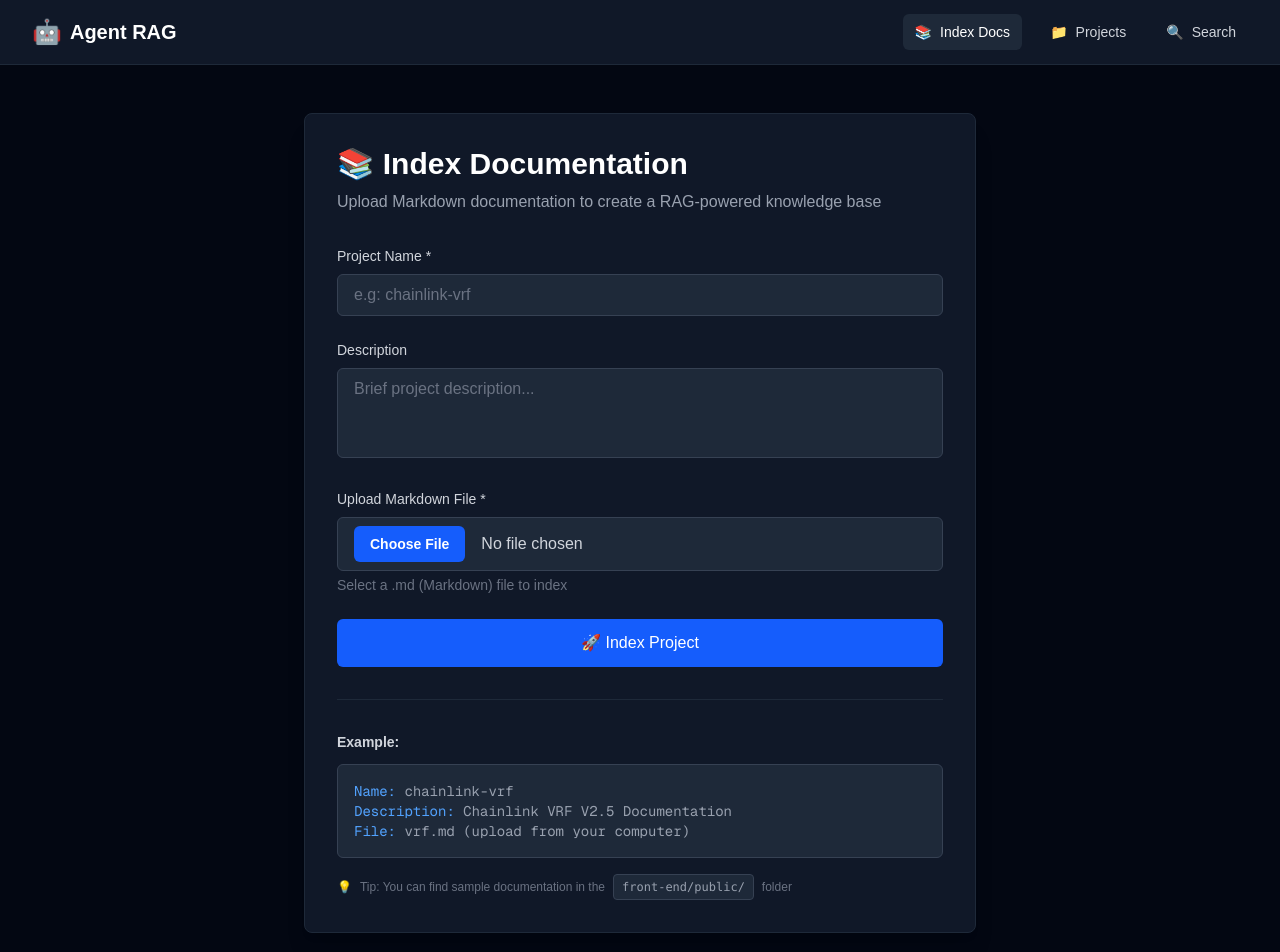
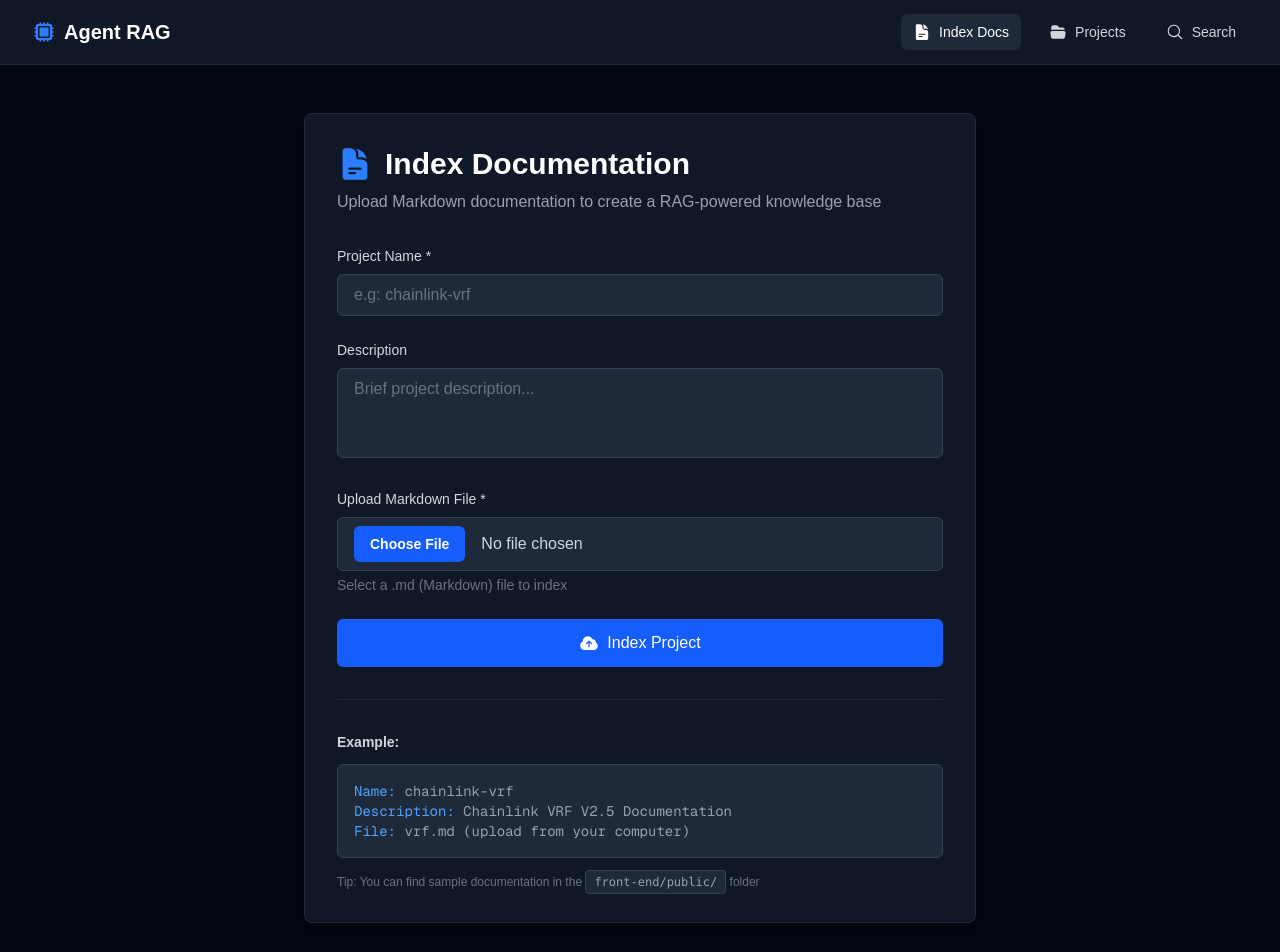
Before and after one commit to gilbertsahumada/agent-eth-global, a Next.js app in the folder front-end/: page / in a window 1280 px wide. Shown: the top 952 px of the page. Built offline with nearby package versions, Linux system fonts and the light colour scheme.

Commit message:
front end added to indexation

```diff
--- a/front-end/app/components/Navbar.tsx
+++ b/front-end/app/components/Navbar.tsx
@@ -2,14 +2,15 @@
 
 import Link from 'next/link';
 import { usePathname } from 'next/navigation';
+import { HiDocumentText, HiFolderOpen, HiMagnifyingGlass, HiCpuChip } from 'react-icons/hi2';
 
 export default function Navbar() {
   const pathname = usePathname();
 
   const links = [
-    { href: '/', label: 'Index Docs', icon: '📚' },
-    { href: '/projects', label: 'Projects', icon: '📁' },
-    { href: '/search', label: 'Search', icon: '🔍' },
+    { href: '/', label: 'Index Docs', icon: HiDocumentText },
+    { href: '/projects', label: 'Projects', icon: HiFolderOpen },
+    { href: '/search', label: 'Search', icon: HiMagnifyingGlass },
   ];
 
   return (
@@ -18,7 +19,7 @@ export default function Navbar() {
         <div className="flex items-center justify-between h-16">
           <div className="flex items-center">
             <Link href="/" className="flex items-center space-x-2">
-              <span className="text-2xl">🤖</span>
+              <HiCpuChip className="text-2xl text-blue-500" />
               <span className="text-white font-bold text-xl">Agent RAG</span>
             </Link>
           </div>
@@ -26,6 +27,7 @@ export default function Navbar() {
           <div className="flex space-x-4">
             {links.map((link) => {
               const isActive = pathname === link.href;
+              const Icon = link.icon;
               return (
                 <Link
                   key={link.href}
@@ -36,7 +38,7 @@ export default function Navbar() {
                       : 'text-gray-300 hover:bg-gray-800 hover:text-white'
                   }`}
                 >
-                  <span>{link.icon}</span>
+                  <Icon className="text-lg" />
                   {link.label}
                 </Link>
               );
--- a/front-end/app/page.tsx
+++ b/front-end/app/page.tsx
@@ -1,6 +1,7 @@
 'use client';
 
 import { useState } from 'react';
+import { HiDocumentText, HiCloudArrowUp, HiCheckCircle, HiXCircle } from 'react-icons/hi2';
 
 export default function Home() {
   const [formData, setFormData] = useState({
@@ -68,9 +69,12 @@ export default function Home() {
     <div className="min-h-screen bg-gray-950 py-12 px-4">
       <div className="max-w-2xl mx-auto">
         <div className="bg-gray-900 rounded-lg shadow-xl border border-gray-800 p-8">
-          <h1 className="text-3xl font-bold text-white mb-2">
-            📚 Index Documentation
-          </h1>
+          <div className="flex items-center gap-3 mb-2">
+            <HiDocumentText className="text-4xl text-blue-500" />
+            <h1 className="text-3xl font-bold text-white">
+              Index Documentation
+            </h1>
+          </div>
           <p className="text-gray-400 mb-8">
             Upload Markdown documentation to create a RAG-powered knowledge base
           </p>
@@ -118,7 +122,7 @@ export default function Home() {
               />
               {file && (
                 <p className="mt-2 text-sm text-green-400 flex items-center gap-2">
-                  <span className="text-green-500">✓</span> Selected: {file.name} ({(file.size / 1024).toFixed(2)} KB)
+                  <HiCheckCircle className="text-green-500" /> Selected: {file.name} ({(file.size / 1024).toFixed(2)} KB)
                 </p>
               )}
               <p className="mt-1 text-sm text-gray-500">
@@ -137,9 +141,19 @@ export default function Home() {
             <button
               type="submit"
               disabled={loading}
-              className="w-full bg-blue-600 text-white py-3 px-6 rounded-md font-medium hover:bg-blue-700 focus:outline-none focus:ring-2 focus:ring-blue-500 focus:ring-offset-2 focus:ring-offset-gray-900 disabled:opacity-50 disabled:cursor-not-allowed transition-all transform hover:scale-[1.02] active:scale-[0.98]"
+              className="w-full bg-blue-600 text-white py-3 px-6 rounded-md font-medium hover:bg-blue-700 focus:outline-none focus:ring-2 focus:ring-blue-500 focus:ring-offset-2 focus:ring-offset-gray-900 disabled:opacity-50 disabled:cursor-not-allowed transition-all transform hover:scale-[1.02] active:scale-[0.98] flex items-center justify-center gap-2"
             >
-              {loading ? '⏳ Indexing...' : '🚀 Index Project'}
+              {loading ? (
+                <>
+                  <div className="animate-spin rounded-full h-5 w-5 border-b-2 border-white"></div>
+                  Indexing...
+                </>
+              ) : (
+                <>
+                  <HiCloudArrowUp className="text-xl" />
+                  Index Project
+                </>
+              )}
             </button>
           </form>
 
@@ -150,8 +164,8 @@ export default function Home() {
               <p className="text-gray-400"><span className="text-blue-400">Description:</span> Chainlink VRF V2.5 Documentation</p>
               <p className="text-gray-400"><span className="text-blue-400">File:</span> vrf.md (upload from your computer)</p>
             </div>
-            <p className="mt-4 text-xs text-gray-500 flex items-center gap-2">
-              <span>💡</span> Tip: You can find sample documentation in the <code className="px-2 py-1 bg-gray-800 border border-gray-700 rounded text-gray-400">front-end/public/</code> folder
+            <p className="mt-4 text-xs text-gray-500">
+              Tip: You can find sample documentation in the <code className="px-2 py-1 bg-gray-800 border border-gray-700 rounded text-gray-400">front-end/public/</code> folder
             </p>
           </div>
         </div>
--- a/front-end/app/projects/page.tsx
+++ b/front-end/app/projects/page.tsx
@@ -2,6 +2,7 @@
 
 import { useEffect, useState } from 'react';
 import Link from 'next/link';
+import { HiFolderOpen, HiDocumentText, HiMagnifyingGlass, HiArrowPath, HiXCircle } from 'react-icons/hi2';
 
 interface Project {
   id: string;
@@ -53,7 +54,10 @@ export default function ProjectsPage() {
     <div className="min-h-screen bg-gray-950 py-8 px-4">
       <div className="max-w-7xl mx-auto">
         <div className="mb-8">
-          <h1 className="text-3xl font-bold text-white mb-2">📁 Indexed Projects</h1>
+          <div className="flex items-center gap-3 mb-2">
+            <HiFolderOpen className="text-4xl text-blue-500" />
+            <h1 className="text-3xl font-bold text-white">Indexed Projects</h1>
+          </div>
           <p className="text-gray-400">
             Manage and view all your indexed documentation projects
           </p>
@@ -66,11 +70,13 @@ export default function ProjectsPage() {
           </div>
         ) : error ? (
           <div className="bg-red-950 border border-red-800 rounded-lg p-6 text-center">
-            <p className="text-red-400">❌ {error}</p>
+            <HiXCircle className="text-5xl text-red-400 mx-auto mb-4" />
+            <p className="text-red-400">{error}</p>
             <button
               onClick={fetchProjects}
-              className="mt-4 px-4 py-2 bg-red-800 text-white rounded-md hover:bg-red-700 transition-colors"
+              className="mt-4 px-4 py-2 bg-red-800 text-white rounded-md hover:bg-red-700 transition-colors flex items-center gap-2 mx-auto"
             >
+              <HiArrowPath className="text-lg" />
               Retry
             </button>
           </div>
@@ -80,9 +86,10 @@ export default function ProjectsPage() {
             <p className="text-gray-500 mb-6">Start by indexing your first documentation</p>
             <Link
               href="/"
-              className="inline-block px-6 py-3 bg-blue-600 text-white rounded-md hover:bg-blue-700 transition-colors"
+              className="inline-flex items-center gap-2 px-6 py-3 bg-blue-600 text-white rounded-md hover:bg-blue-700 transition-colors"
             >
-              📚 Index Documentation
+              <HiDocumentText className="text-xl" />
+              Index Documentation
             </Link>
           </div>
         ) : (
@@ -135,9 +142,10 @@ export default function ProjectsPage() {
                             // TODO: Implement search functionality
                             alert(`Search functionality coming soon for ${project.name}`);
                           }}
-                          className="text-blue-400 hover:text-blue-300 transition-colors"
+                          className="text-blue-400 hover:text-blue-300 transition-colors flex items-center gap-1"
                         >
-                          🔍 Search
+                          <HiMagnifyingGlass className="text-lg" />
+                          Search
                         </button>
                       </td>
                     </tr>
@@ -153,9 +161,10 @@ export default function ProjectsPage() {
                 </p>
                 <button
                   onClick={fetchProjects}
-                  className="text-sm text-blue-400 hover:text-blue-300 transition-colors"
+                  className="text-sm text-blue-400 hover:text-blue-300 transition-colors flex items-center gap-1"
                 >
-                  🔄 Refresh
+                  <HiArrowPath className="text-base" />
+                  Refresh
                 </button>
               </div>
             </div>
--- a/front-end/app/search/page.tsx
+++ b/front-end/app/search/page.tsx
@@ -1,6 +1,7 @@
 'use client';
 
 import { useState, useEffect } from 'react';
+import { HiMagnifyingGlass, HiXCircle } from 'react-icons/hi2';
 
 interface SearchResult {
   content: string;
@@ -80,7 +81,10 @@ export default function SearchPage() {
     <div className="min-h-screen bg-gray-950 py-8 px-4">
       <div className="max-w-4xl mx-auto">
         <div className="mb-8">
-          <h1 className="text-3xl font-bold text-white mb-2">🔍 Search Documentation</h1>
+          <div className="flex items-center gap-3 mb-2">
+            <HiMagnifyingGlass className="text-4xl text-blue-500" />
+            <h1 className="text-3xl font-bold text-white">Search Documentation</h1>
+          </div>
           <p className="text-gray-400">
             Search across your indexed documentation using RAG
           </p>
@@ -127,16 +131,27 @@ export default function SearchPage() {
             <button
               type="submit"
               disabled={loading || !selectedProject}
-              className="w-full bg-blue-600 text-white py-3 px-6 rounded-md font-medium hover:bg-blue-700 focus:outline-none focus:ring-2 focus:ring-blue-500 focus:ring-offset-2 focus:ring-offset-gray-900 disabled:opacity-50 disabled:cursor-not-allowed transition-colors"
+              className="w-full bg-blue-600 text-white py-3 px-6 rounded-md font-medium hover:bg-blue-700 focus:outline-none focus:ring-2 focus:ring-blue-500 focus:ring-offset-2 focus:ring-offset-gray-900 disabled:opacity-50 disabled:cursor-not-allowed transition-colors flex items-center justify-center gap-2"
             >
-              {loading ? '⏳ Searching...' : '🔍 Search'}
+              {loading ? (
+                <>
+                  <div className="animate-spin rounded-full h-5 w-5 border-b-2 border-white"></div>
+                  Searching...
+                </>
+              ) : (
+                <>
+                  <HiMagnifyingGlass className="text-xl" />
+                  Search
+                </>
+              )}
             </button>
           </form>
         </div>
 
         {error && (
-          <div className="bg-red-950 border border-red-800 rounded-lg p-4 mb-6">
-            <p className="text-red-400">❌ {error}</p>
+          <div className="bg-red-950 border border-red-800 rounded-lg p-4 mb-6 flex items-center gap-2">
+            <HiXCircle className="text-2xl text-red-400 flex-shrink-0" />
+            <p className="text-red-400">{error}</p>
           </div>
         )}
 
--- a/front-end/package.json
+++ b/front-end/package.json
@@ -23,7 +23,8 @@
     "openai": "^6.3.0",
     "postgres": "^3.4.7",
     "react": "19.1.0",
-    "react-dom": "19.1.0"
+    "react-dom": "19.1.0",
+    "react-icons": "^5.5.0"
   },
   "devDependencies": {
     "@eslint/eslintrc": "^3",
```
Also changed, not shown: 2 other files (tests, documents, lock files or other folders).
